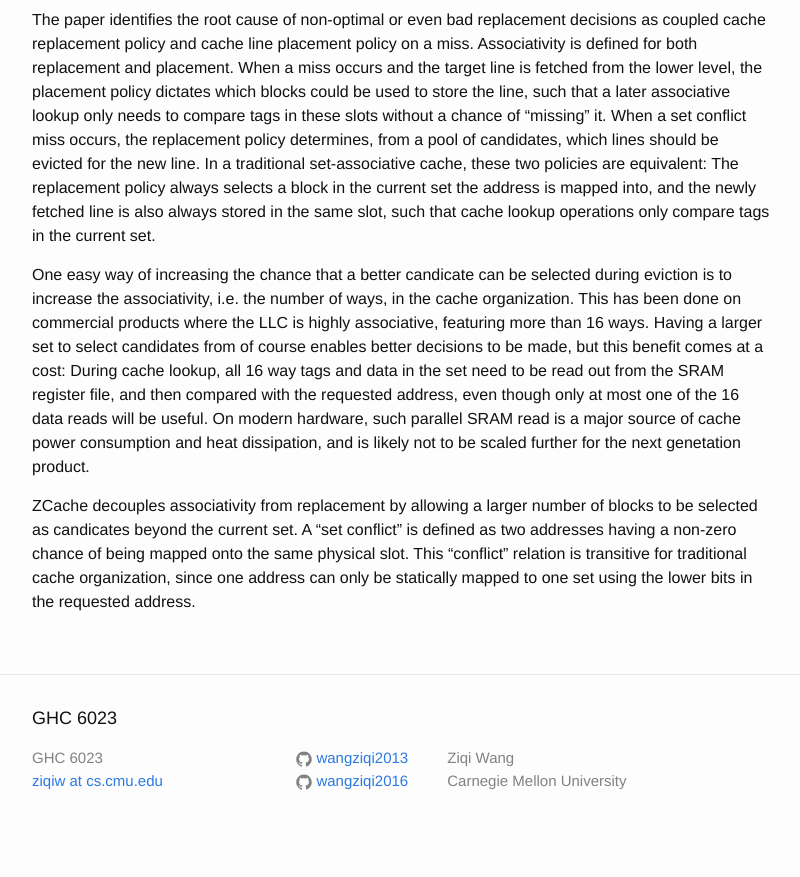
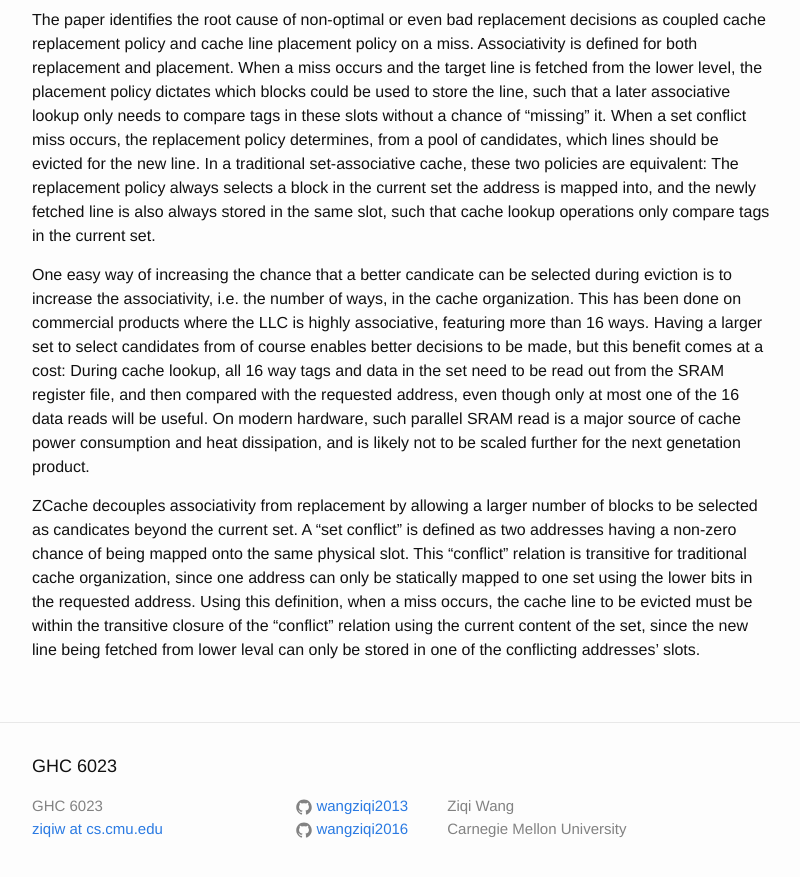
Before and after one commit to wangziqi2013/wangziqi2013.github.io, a Jekyll site: the page built from _posts/2020-05-24-zcache.markdown, in a window 1280 px wide and 900 px high, scrolled down 667 px. Shown: the top 877 px of the window, without its empty margins (238-1038 px from the left). Built offline with Jekyll 4.4.1, drawn with Linux system fonts in a browser that asks for light colours; before the commit the page ends 1519 px from its top, so only the background shows below that.

Commit message:
Adding transitive

```diff
--- a/_posts/2020-05-24-zcache.markdown
+++ b/_posts/2020-05-24-zcache.markdown
@@ -42,3 +42,6 @@ ZCache decouples associativity from replacement by allowing a larger number of b
 the current set. A "set conflict" is defined as two addresses having a non-zero chance of being mapped
 onto the same physical slot. This "conflict" relation is transitive for traditional cache organization, since one address
 can only be statically mapped to one set using the lower bits in the requested address.
+Using this definition, when a miss occurs, the cache line to be evicted must be within the transitive closure of the
+"conflict" relation using the current content of the set, since the new line being fetched from lower leval can only
+be stored in one of the conflicting addresses' slots.
```
